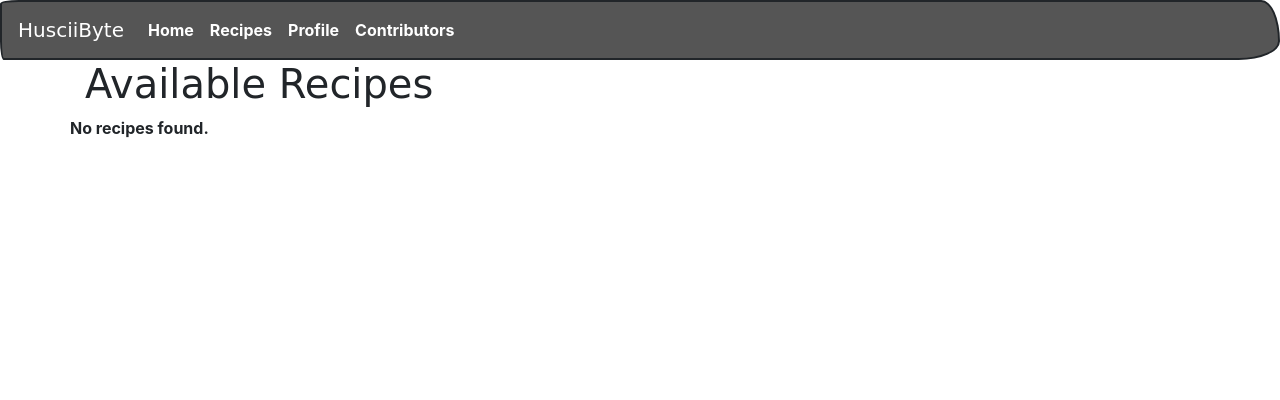
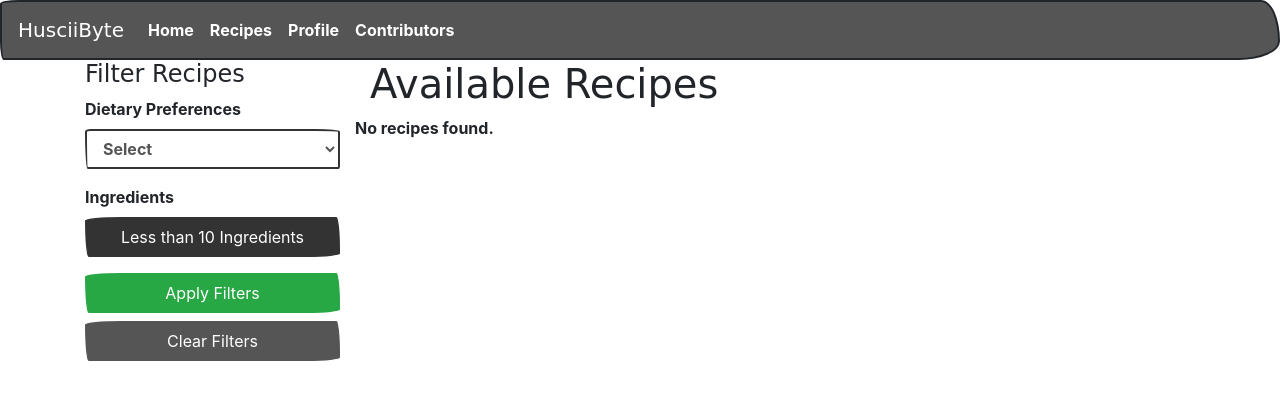
Before and after one commit to naimmubarak/Group3, a PHP site: page /recipe.php in a window 1280 px wide. Shown: the top 400 px of the page. Run offline with PHP 8.4, Linux system fonts and the light colour scheme; data that the repository does not hold is empty; some web fonts are replaced.

Commit message:
filtering complete

```diff
--- a/recipe.php
+++ b/recipe.php
@@ -1,7 +1,33 @@
 <?php
 require_once('config.php');
 $conn = mysqli_connect(DBHOST, DBUSER, DBPASS, DBNAME);
-$sql = "SELECT RecipeID, Title, Description, Image FROM Recipes";
+
+// Initialize filter variables
+$filter_dietary = isset($_GET['filter_dietary']) ? $_GET['filter_dietary'] : '';
+$filter_ingredients = isset($_GET['filter_ingredients']) ? $_GET['filter_ingredients'] : '';
+
+// Build the SQL query based on filters
+$sql = "SELECT R.RecipeID, R.Title, R.Description, R.Image
+        FROM Recipes R";
+
+$conditions = array();
+
+if ($filter_ingredients) {
+    $sql .= " JOIN (SELECT RecipeID
+                    FROM RecipeIngredients
+                    GROUP BY RecipeID
+                    HAVING COUNT(RecipeID) < 10) RI
+              ON R.RecipeID = RI.RecipeID";
+}
+
+if ($filter_dietary) {
+    $conditions[] = "R.PreferenceID = (SELECT PreferenceID FROM DietaryPreferences WHERE Name = '" . mysqli_real_escape_string($conn, $filter_dietary) . "')";
+}
+
+if (count($conditions) > 0) {
+    $sql .= " WHERE " . implode(' AND ', $conditions);
+}
+
 $result = $conn->query($sql);
 ?>
 
@@ -15,8 +41,7 @@ $result = $conn->query($sql);
     <body>
         <nav class="navbar navbar-expand-lg navbar-dark bg-dark">
             <a class="navbar-brand" href="#">HusciiByte</a>
-            <button class="navbar-toggler" type="button" data-toggle="collapse" data-target="#navbarColor02" aria-
-                    controls="navbarColor02" aria-expanded="false" aria-label="Toggle navigation">
+            <button class="navbar-toggler" type="button" data-toggle="collapse" data-target="#navbarColor02" aria-controls="navbarColor02" aria-expanded="false" aria-label="Toggle navigation">
                 <span class="navbar-toggler-icon"></span>
             </button>
 
@@ -40,11 +65,35 @@ $result = $conn->query($sql);
             </div>
         </nav>
         <div class="container">
+            <div class="row">
+                <div class="col-md-3">
+                    <!-- Filters -->
+                    <h4>Filter Recipes</h4>
+                    <form method="GET" action="recipe.php">
+                        <div class="form-group">
+                            <label for="filter_dietary">Dietary Preferences</label>
+                            <select class="form-control" id="filter_dietary" name="filter_dietary">
+                                <option value="">Select</option>
+                                <option value="Vegetarian">Vegetarian</option>
+                                <option value="Vegan">Vegan</option>
+                                <option value="Gluten-Free">Gluten-Free</option>
+                                <!-- Add more options as needed -->
+                            </select>
+                        </div>
+                        <div class="form-group">
+                            <label for="filter_ingredients">Ingredients</label>
+                            <button type="submit" name="filter_ingredients" value="true" class="btn btn-primary btn-block">Less than 10 Ingredients</button>
+                        </div>
+                        <button type="submit" class="btn btn-success btn-block">Apply Filters</button>
+                    </form>
+                    <a href="recipe.php" class="btn btn-secondary btn-block mt-2">Clear Filters</a>
+                </div>
+                <div class="col-md-9">
                     <h1>Available Recipes</h1>
                     <div class="row">
                         <?php if ($result->num_rows > 0): ?>
                         <?php while ($recipe = $result->fetch_assoc()): ?>
-                <div class="col-md-4">
+                        <div class="col-md-6">
                             <div class="card mb-3">
                                 <img src="<?= htmlspecialchars($recipe['Image']) ?>" class="card-img-top" alt="...">
                                 <div class="card-body">
@@ -60,5 +109,7 @@ $result = $conn->query($sql);
                         <?php endif; ?>
                     </div>
                 </div>
+            </div>
+        </div>
     </body>
 </html>
```
Lines whose indentation alone changed are shown as unchanged.
